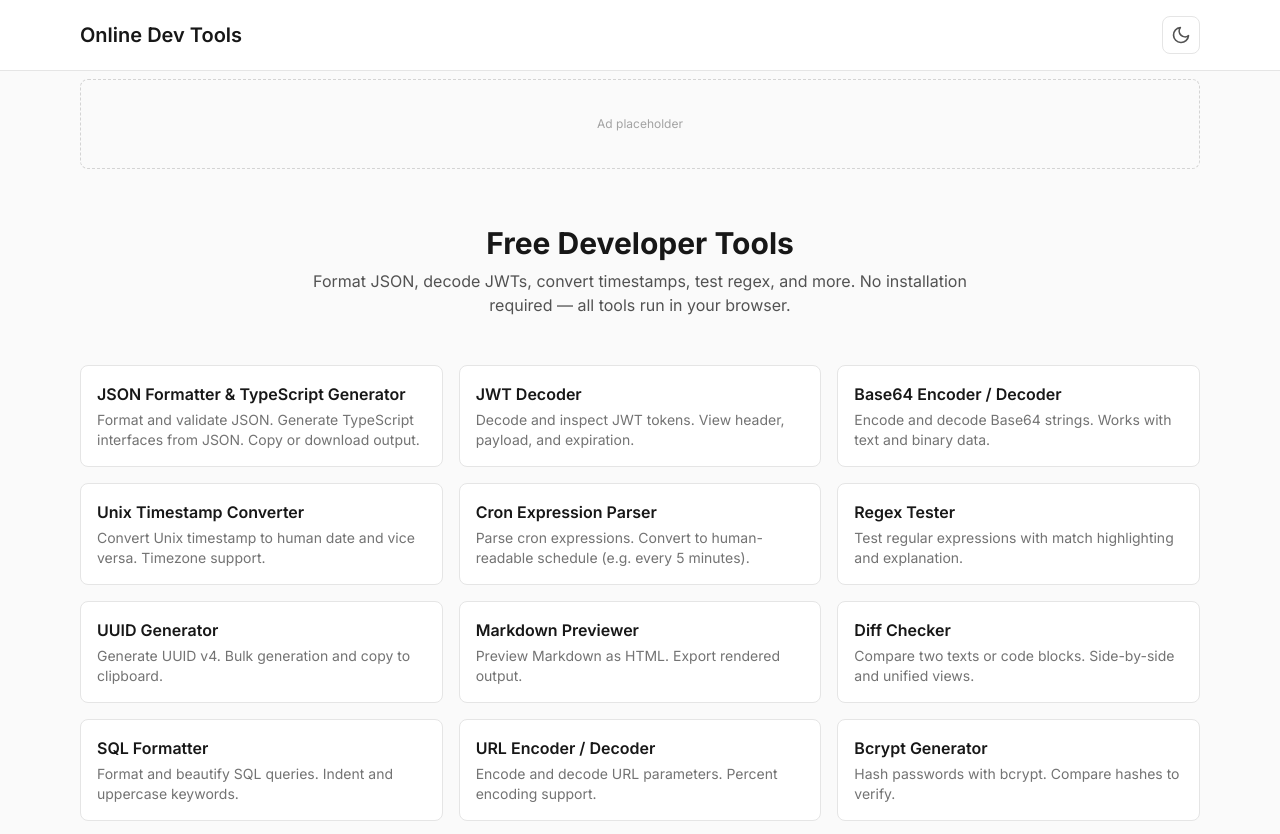
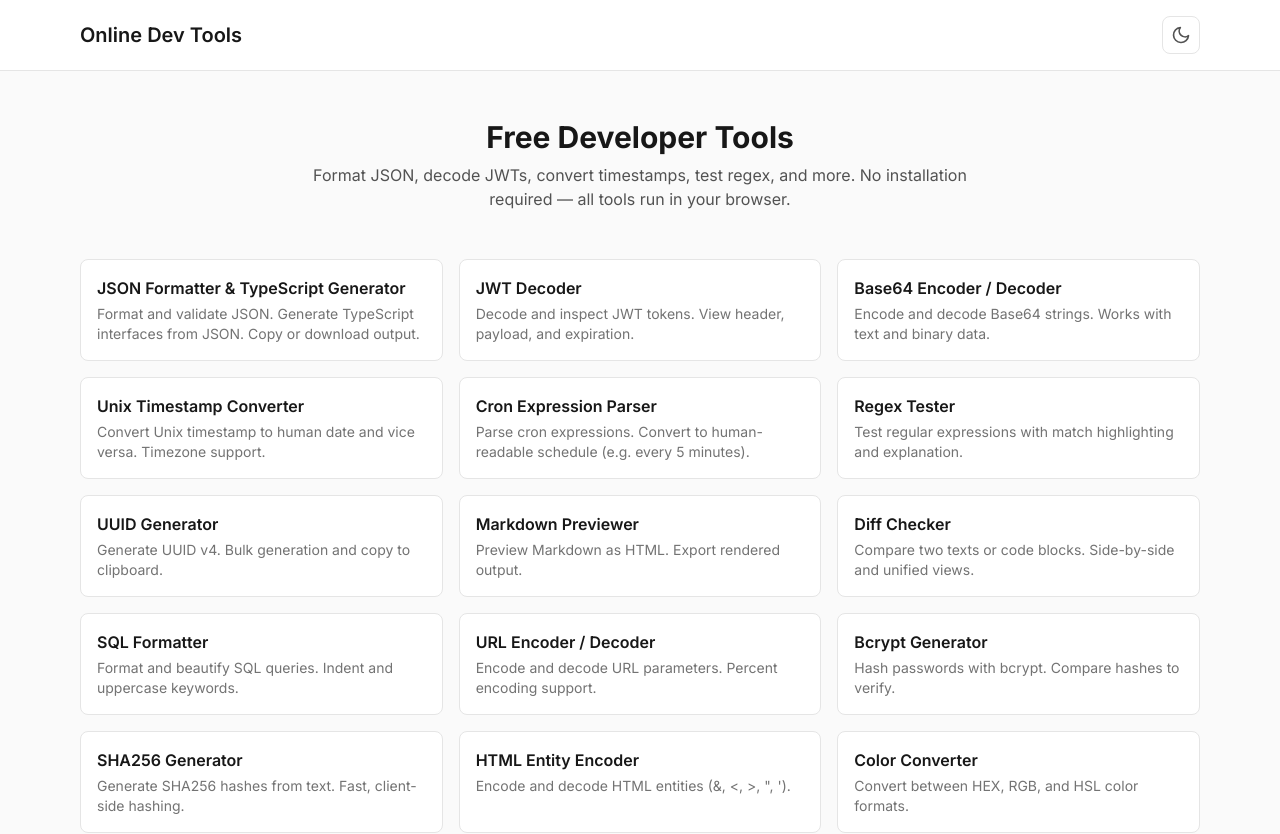
Before and after one commit to Power-Howdy/onlinedevtools, a Next.js app: page / in a window 1280 px wide. Shown: the top 834 px of the page. Built offline with nearby package versions, Linux system fonts and the light colour scheme; no server answers.

Commit message:
ad removed from layout

```diff
--- a/src/app/layout.tsx
+++ b/src/app/layout.tsx
@@ -6,7 +6,6 @@ import { Header } from "@/components/Header";
 import { Footer } from "@/components/Footer";
 import { Toaster } from "@/components/Toaster";
 import { JsonLd } from "@/components/JsonLd";
-import { AdSlot } from "@/components/AdSlot";
 import { Analytics } from "@/components/Analytics";
 
 const inter = Inter({ subsets: ["latin"], variable: "--font-sans" });
@@ -55,9 +54,6 @@ export default function RootLayout({
         <JsonLd />
         <Analytics />
         <Header />
-        <div className="max-w-6xl mx-auto w-full px-4 py-2 hidden sm:block">
-          <AdSlot format="horizontal" className="max-w-full" />
-        </div>
         <main className="flex-1">{children}</main>
         <Footer />
         <Toaster />
```
